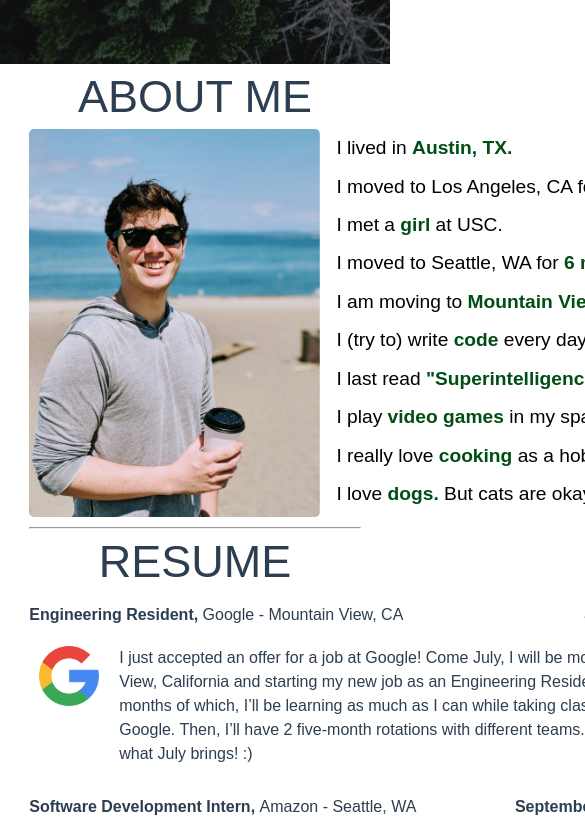
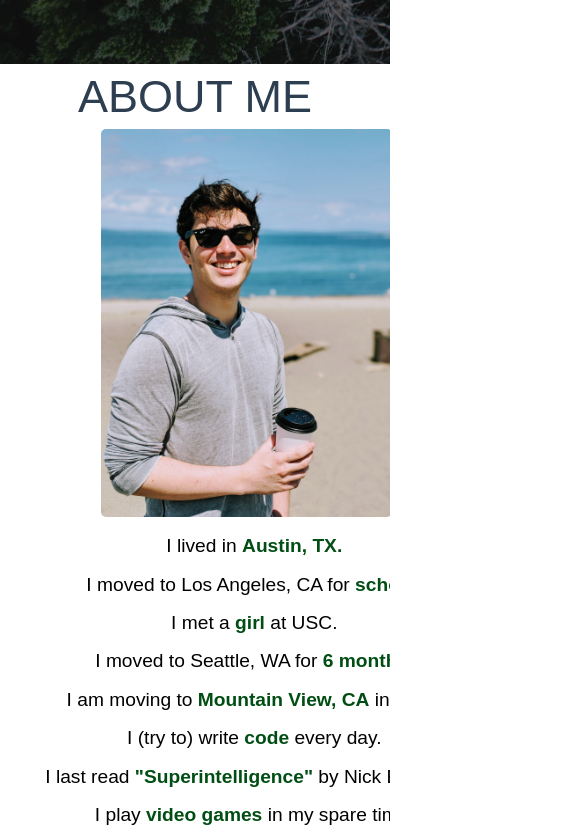
Before and after one commit to fmdunlap/resume_website, a Vue app: page / in a window 390 px wide. Shown: the part 780-1616 px from the top of the page, 585 px wide, since content can reach past the window. Built offline with nearby package versions, Linux system fonts and the light colour scheme; a web font is replaced by a local one.

Commit message:
Finally update mobile...

```diff
--- a/package.json
+++ b/package.json
@@ -9,7 +9,7 @@
   },
   "dependencies": {
     "aos": "^2.3.4",
-    "axios": "^0.18.0",
+    "axios": "^0.19.0",
     "chroma-js": "^2.0.3",
     "gsap": "^2.1.1",
     "scrollmagic": "^2.0.6",
--- a/src/App.vue
+++ b/src/App.vue
@@ -33,6 +33,7 @@
   text-align: center;
   color: #2c3e50;
   height: 100%;
+  overflow-x: hidden;
 }
 
 </style>
--- a/src/components/Home/AboutMe.vue
+++ b/src/components/Home/AboutMe.vue
@@ -63,7 +63,7 @@
 }
 
 .content a:hover{
-    text-decoration: underline;
+    text-decoration: none;
     cursor: pointer;
 }
 
@@ -75,6 +75,26 @@
     border-radius: 5px;
 }
 
+@media screen and (max-width: 768px){
+    .content{
+        flex-direction: column;
+    }
+    img#profile{
+        align-self: center;
+        float: none;
+    }
+    .content ul{
+        margin-top: 10px;
+    }
+    .content li{
+        color: black;
+        list-style: none;
+        text-align: center;
+        line-height: 2em;
+        font-size: 1.2rem;
+    }
+}
+
 
 
 </style>
--- a/src/components/Home/Education.vue
+++ b/src/components/Home/Education.vue
@@ -2,6 +2,14 @@
 #education{
   display: flex;
   flex-direction: column;
+}
+
+.mobile{
+  display: none;
+}
+
+.desktop{
+  display: block;
 }
 
 h1{
@@ -66,6 +74,16 @@
   float: right;
 }
 
+@media screen and (max-width: 768px){
+  .mobile{
+    display: block;
+  }
+
+  .desktop{
+    display: none;
+  }
+}
+
 </style>
 
 
@@ -77,8 +95,10 @@
         >
         <h1>EDUCATION</h1>
         <div class="education-entry">
-            <div><h1>B.S. Computer Engineering & Computer Science <span class="right">August 2014 - May 2019</span></h1></div>
-            <div><h2>University of Southern California <span class="right">Los Angeles, CA</span></h2></div>
+            <div class="desktop"><h1>B.S. Computer Engineering & Computer Science <span class="right">August 2014 - May 2019</span></h1></div>
+            <div class="desktop"><h2>University of Southern California <span class="right">Los Angeles, CA</span></h2></div>
+            <div class="mobile"><h1>B.S. Computer Engineering & Computer Science</h1></div>
+            <div class="mobile"><h2>University of Southern California (2014 - 2019)</h2></div>
             <div class="body">
                 <img class="badge"  :src="require('../../assets/home/resume/usc_badge.png')">
                 <ul class="education-body-text">
--- a/src/components/Home/ResumeEntry.vue
+++ b/src/components/Home/ResumeEntry.vue
@@ -1,6 +1,6 @@
 <template>
     <div class="resume-entry">
-        <h1>{{job.title}}, <span class="location">{{job.location}}</span><span class="date">{{job.date}}</span></h1>
+        <h1>{{job.title}}, <span class="location">{{job.location}}</span><br id="mobile-break"/><span class="date">{{job.date}}</span></h1>
         <div class="body">
             <img class="badge"  :src="require('../../assets/home/resume/'+job.badge+'_badge.png')">
             <ul class="resume-body-text">
@@ -29,6 +29,7 @@
     width: 50%;
     margin: auto;
     min-width: 700px;
+    flex-wrap:wrap;
 }
 
 .resume-entry h1{
@@ -40,6 +41,10 @@
 }
 .resume-entry h1 .location{
     font-weight: 300;
+}
+
+.resume-entry #mobile-break {
+    display:none;
 }
 
 .resume-entry h1 .date{
@@ -57,6 +62,7 @@
     margin-left: 10px;
     width: 10px;
     max-width: 60px;
+    min-width: 50px;
     flex-basis: auto;
     flex: 1;
     align-self: flex-start;
@@ -79,7 +85,6 @@
 }
 
 .resume-body-text > li:first-child{
-
     list-style: none;
 }
 
@@ -87,4 +92,29 @@
     margin-left: 20px;
 }
 
+@media screen and (max-width: 768px){
+    .resume-entry #mobile-break{
+        display:block;
+    }
+
+    .resume-entry h1 .date{
+        float: none;
+    }
+
+    .resume-body-text{
+        flex: 10;
+        margin-top: 10px;
+        margin-bottom: 10px;
+        margin-left: 20px;
+        font-weight: 400;
+        font-size: 16px;
+        line-height: 1.5em;
+    }
+
+    .resume-entry{
+        width: 100%;
+        min-width: 0px;
+    }
+}
+
 </style>
--- a/src/components/layout/Header.vue
+++ b/src/components/layout/Header.vue
@@ -49,7 +49,7 @@
                 head.style.background = chroma(opaque).hex();
             }
         },
-        scrollToTop(event){
+        scrollToTop(){
             window.scrollTo(0,0);
         }
     },
@@ -116,6 +116,7 @@
 @media screen and (max-width: 865px){
     #social{
         display: none;
+        width: 0px;
     }
 }
 
```
Also changed, not shown: 1 other file (tests, documents, lock files or other folders).
